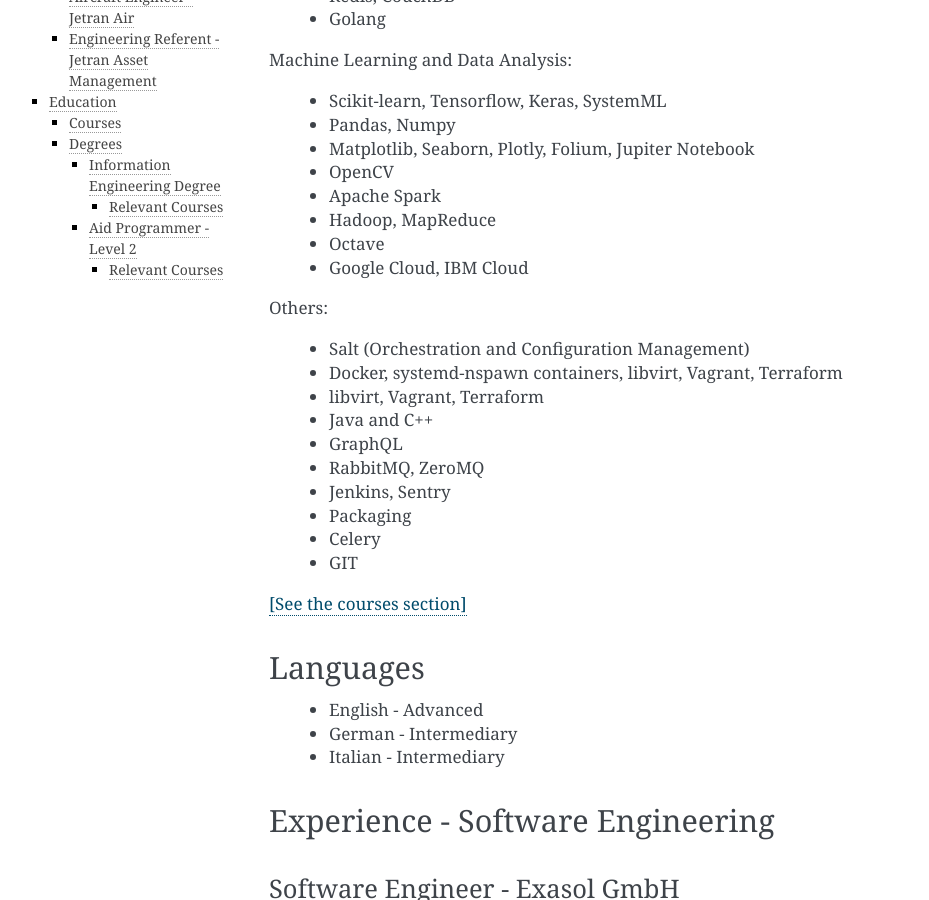
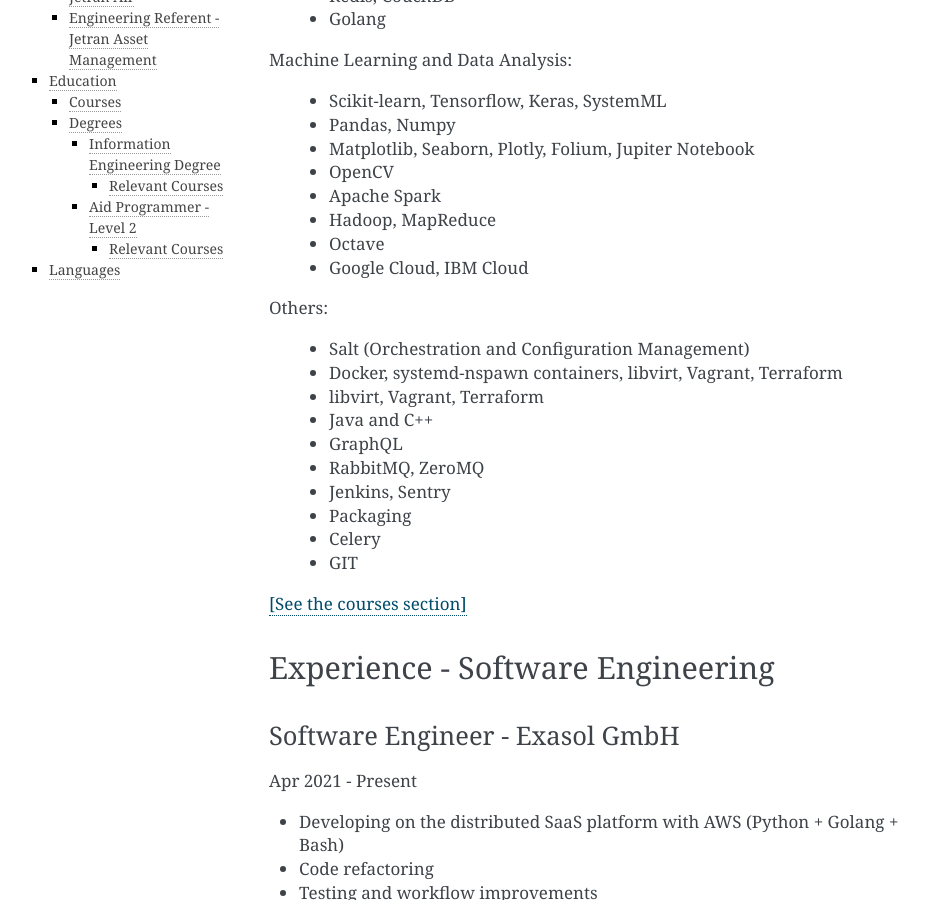
Before and after one commit to dincamihai/dincamihai.github.io, a Sphinx documentation site: the page built from source/index.rst, in a window 1280 px wide and 900 px high, scrolled down 950 px. Shown: the whole window, without its empty margins (151-1080 px from the left). Built offline with Sphinx 7.4.7, drawn with Linux system fonts in a browser that asks for light colours; some of the changed text lies outside the part shown.

Commit message:
Move languagies section to the end

```diff
--- a/source/index.rst
+++ b/source/index.rst
@@ -63,16 +63,7 @@
     + Celery
     + GIT
 
-
 `[See the courses section] <http://dincamihai.github.io/#courses>`_
-
-
-Languages
----------
-
-    - English - Advanced
-    - German - Intermediary
-    - Italian - Intermediary
 
 
 Experience - Software Engineering
```
Also changed, not shown: other parts of source/index.rst (+8 -0 lines).
